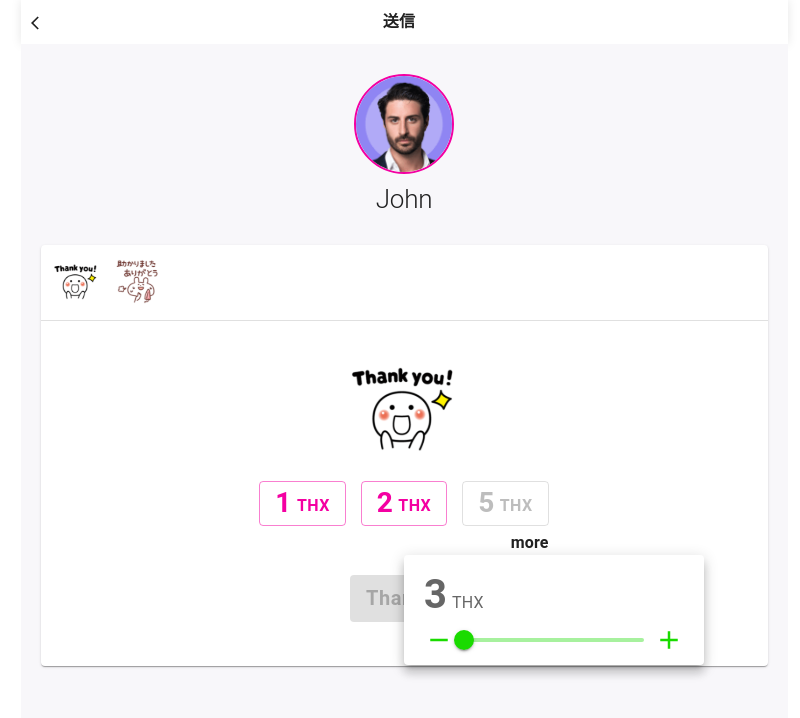
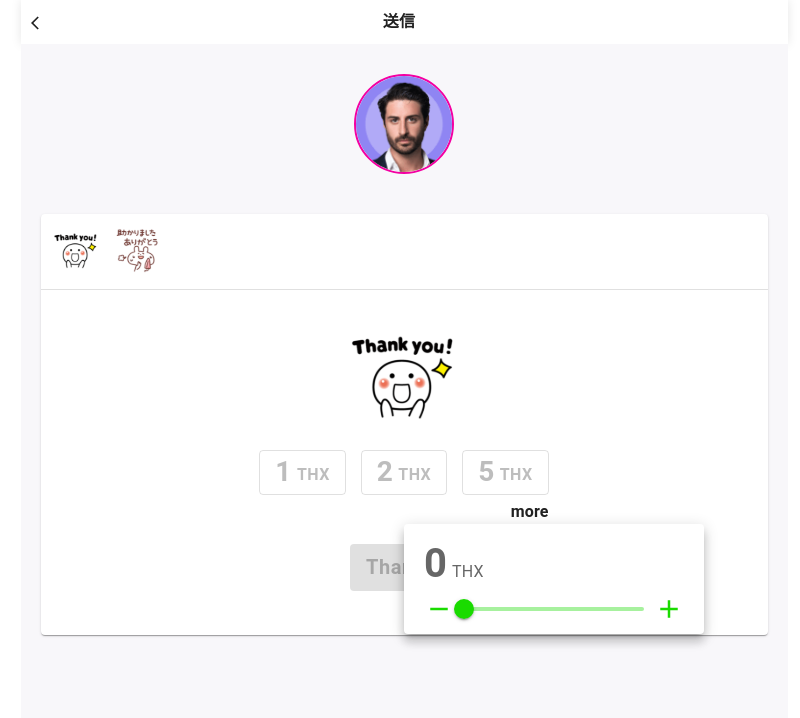
Before and after one commit to thanklet/mock-dapp-prototype, a React (Vite) app: page /app/1/thanks/send/1 in a window 1280 px wide. Both pictures are taken after a click on the button "more". Shown: the top 718 px of the page, without its empty margins (236-1036 px from the left). Built offline with nearby package versions, Linux system fonts and the light colour scheme; no server answers; the database is empty.

Commit message:
feat: #12 thanks送信の実装

```diff
--- /dev/null
+++ b/src/features/app/thanks/send/api/index.ts
@@ -0,0 +1,37 @@
+import { createTransactionHistory } from "@/models/transactionHistories";
+import type { TransactionHistory } from "@/models/transactionHistories/types";
+import { getUser, updateUser } from "@/models/users";
+import type { DocRequestParams } from "@/types/api";
+import { useMutation, useSuspenseQuery } from "@tanstack/react-query";
+
+type SendThanksParams = {
+  transactionHistory: TransactionHistory;
+  sendUserThanks: number;
+  receiveUserThanks: number;
+};
+
+const sendThanks = async (params: SendThanksParams) => {
+  await createTransactionHistory(params.transactionHistory);
+  await updateUser({
+    documentId: params.transactionHistory.send_user_id,
+    user: { thanks: params.sendUserThanks },
+  });
+  await updateUser({
+    documentId: params.transactionHistory.receive_user_id,
+    user: { thanks: params.receiveUserThanks },
+  });
+};
+
+export const useSendThanks = (onSuccess: () => void) => {
+  return useMutation({
+    mutationFn: sendThanks,
+    onSuccess,
+  });
+};
+
+export const useGetUser = (params: DocRequestParams) => {
+  return useSuspenseQuery({
+    queryKey: ["user", params],
+    queryFn: () => getUser(params),
+  });
+};
--- a/src/features/app/thanks/send/components/send.tsx
+++ b/src/features/app/thanks/send/components/send.tsx
@@ -10,10 +10,12 @@ import { Popover } from "@/components/ui/popover";
 import { Typography } from "@/components/ui/typography";
 import { Add, Remove } from "@mui/icons-material";
 import { Box, Stack } from "@mui/material";
+import { Timestamp } from "firebase/firestore";
 import { useState } from "react";
+import { useParams } from "react-router-dom";
+import { useGetUser, useSendThanks } from "../api";
 
 // 定数
-const USER_THANKS = "3";
 const THANKS_BUTTON_VALUES = ["1", "2", "5"];
 const EMOJI_DATA = [
   {
@@ -34,6 +36,7 @@ type Emoji = {
 };
 
 export const Send = () => {
+  const { userId, receiveUserId } = useParams();
   const [selectedEmoji, setSelectedEmoji] = useState<Emoji>(EMOJI_DATA[0]);
   const [currentThanksValue, setCurrentThanksValue] = useState<string | null>(
     null,
@@ -57,8 +60,31 @@ export const Send = () => {
     }
   };
 
-  const handleSendThanks = () => {
+  const { data: user } = useGetUser({ documentId: userId ?? "" });
+  const { data: receiveUser } = useGetUser({ documentId: receiveUserId ?? "" });
+  const userThanks = user.data()?.thanks ?? 0;
+
+  const onSuccessSendThanks = () => {
     setIsSent(true);
+  };
+
+  const { mutate: sendThanks } = useSendThanks(onSuccessSendThanks);
+
+  const handleSendThanks = async () => {
+    const thanks = Number(currentThanksValue ?? sliderValue);
+    const sendUserThanks = userThanks;
+    const receiveUserThanks = receiveUser.data()?.thanks ?? 0;
+    await sendThanks({
+      transactionHistory: {
+        emoji: selectedEmoji.value,
+        send_user_id: userId ?? "",
+        receive_user_id: receiveUserId ?? "",
+        thanks: thanks,
+        created_at: Timestamp.now(),
+      },
+      sendUserThanks: sendUserThanks - thanks,
+      receiveUserThanks: receiveUserThanks + thanks,
+    });
   };
 
   // popover
@@ -92,7 +118,7 @@ export const Send = () => {
           }}
         />
         <Typography variant="h2" fontSize={"26px"}>
-          John
+          {user.data()?.name}
         </Typography>
       </Stack>
 
@@ -155,7 +181,7 @@ export const Send = () => {
                           fontWeight: "bold",
                         }}
                         onClick={() => handleSelectThanks(value)}
-                        disabled={Number(value) > Number(USER_THANKS)}
+                        disabled={Number(value) > userThanks}
                       >
                         <Box
                           component={"span"}
@@ -196,7 +222,7 @@ export const Send = () => {
                           fontWeight={"bold"}
                           mr={"5px"}
                         >
-                          {USER_THANKS}
+                          {userThanks}
                         </Box>
                         THX
                       </Typography>
@@ -210,7 +236,7 @@ export const Send = () => {
                           value={sliderValue}
                           onChange={handleChangeSlider}
                           min={0}
-                          max={Number(USER_THANKS)}
+                          max={userThanks}
                           step={1}
                           valueLabelDisplay="auto"
                           color="success"
--- a/src/models/transactionHistories/model.ts
+++ b/src/models/transactionHistories/model.ts
@@ -1,5 +1,5 @@
 import { createCollectionRef, db } from "@/lib/firebase";
-import { getDocs, query, where } from "firebase/firestore";
+import { addDoc, getDocs, query, where } from "firebase/firestore";
 import type {
   GetUserTransactionHistoriesParams,
   TransactionHistory,
@@ -27,4 +27,14 @@ const getUserTransactionHistories = async ({
   };
 };
 
-export { getUserTransactionHistories };
+const createTransactionHistory = async (
+  transactionHistory: TransactionHistory,
+) => {
+  const collectionRef = createCollectionRef<TransactionHistory>(
+    db,
+    "transaction_histories",
+  );
+  return await addDoc(collectionRef, transactionHistory);
+};
+
+export { createTransactionHistory, getUserTransactionHistories };
--- a/src/models/transactionHistories/types.ts
+++ b/src/models/transactionHistories/types.ts
@@ -12,4 +12,4 @@ type GetUserTransactionHistoriesParams = {
   userId: string;
 };
 
-export type { TransactionHistory, GetUserTransactionHistoriesParams };
+export type { GetUserTransactionHistoriesParams, TransactionHistory };
--- a/src/models/users/model.ts
+++ b/src/models/users/model.ts
@@ -1,6 +1,6 @@
 import { createCollectionRef, createDocRef, db } from "@/lib/firebase";
 import type { DocRequestParams } from "@/types/api.ts";
-import { FieldPath, getDoc, getDocs, query, where } from "firebase/firestore";
+import { getDoc, getDocs, updateDoc } from "firebase/firestore";
 import type { User } from "./types";
 
 const getUser = async ({ documentId }: DocRequestParams) => {
@@ -13,4 +13,12 @@ const getUsers = async () => {
   return await getDocs(collectionRef);
 };
 
-export { getUser, getUsers };
+const updateUser = async ({
+  documentId,
+  user,
+}: { documentId: string; user: Partial<User> }) => {
+  const docRef = createDocRef<User>(db, "users", documentId);
+  return await updateDoc(docRef, user);
+};
+
+export { getUser, getUsers, updateUser };
```
